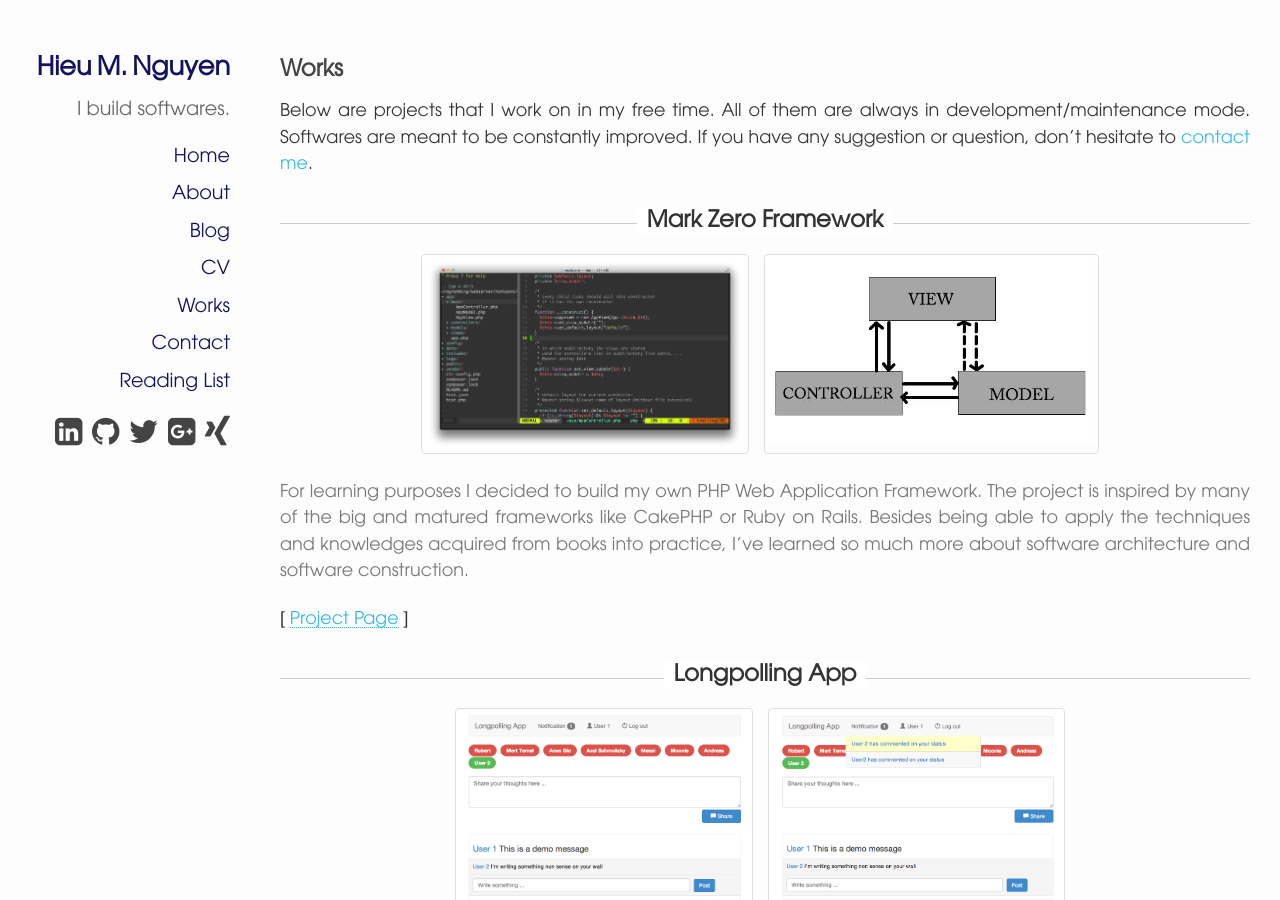
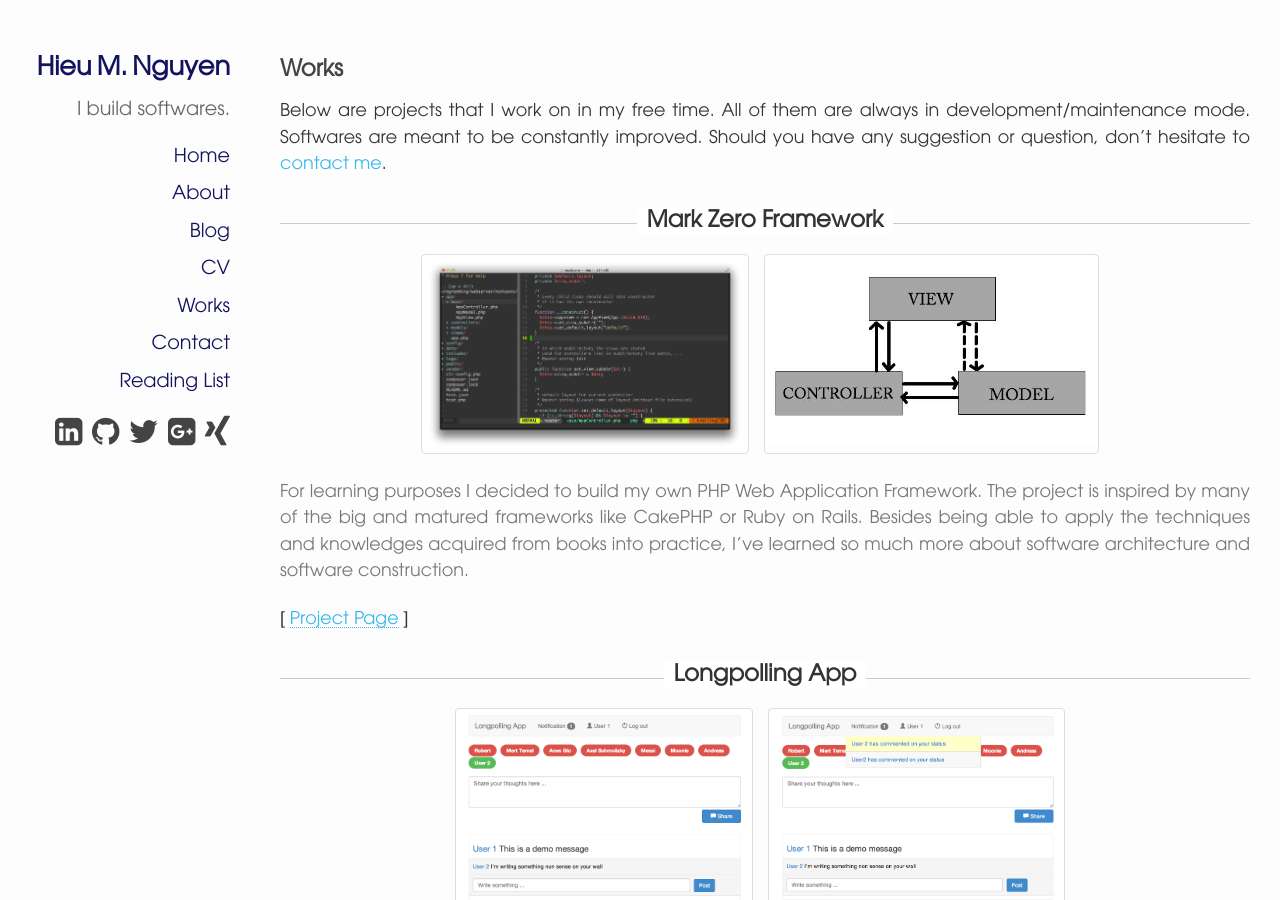
Before and after one commit to ngnmhieu/ngnmhieu.github.io, a Jekyll site: the page built from works.html, in a window 1280 px wide and 900 px high. Built offline with Jekyll 4.4.1, drawn with Linux system fonts in a browser that asks for light colours; nearby versions of some CDN libraries; Markdown is read by kramdown in place of the engine named in the settings.

Commit message:
edit works.html

```diff
--- a/works.html
+++ b/works.html
@@ -6,7 +6,7 @@ title: Works
 <div class="main-wrapper">
   <section id="works">
     <h2 class="section-title">Works</h2>
-    <p>Below are projects that I work on in my free time. All of them are always in development/maintenance mode. Softwares are meant to be constantly improved. If you have any suggestion or question, don't hesitate to <a class="highlight" href="/contact.html">contact me</a>.</p>
+    <p>Below are projects that I work on in my free time. All of them are always in development/maintenance mode. Softwares are meant to be constantly improved. Should you have any suggestion or question, don't hesitate to <a class="highlight" href="/contact.html">contact me</a>.</p>
 
     <section class='project-list'>
       {% for project in site.data.projects %}
```
Also changed, not shown: 1 other file.
